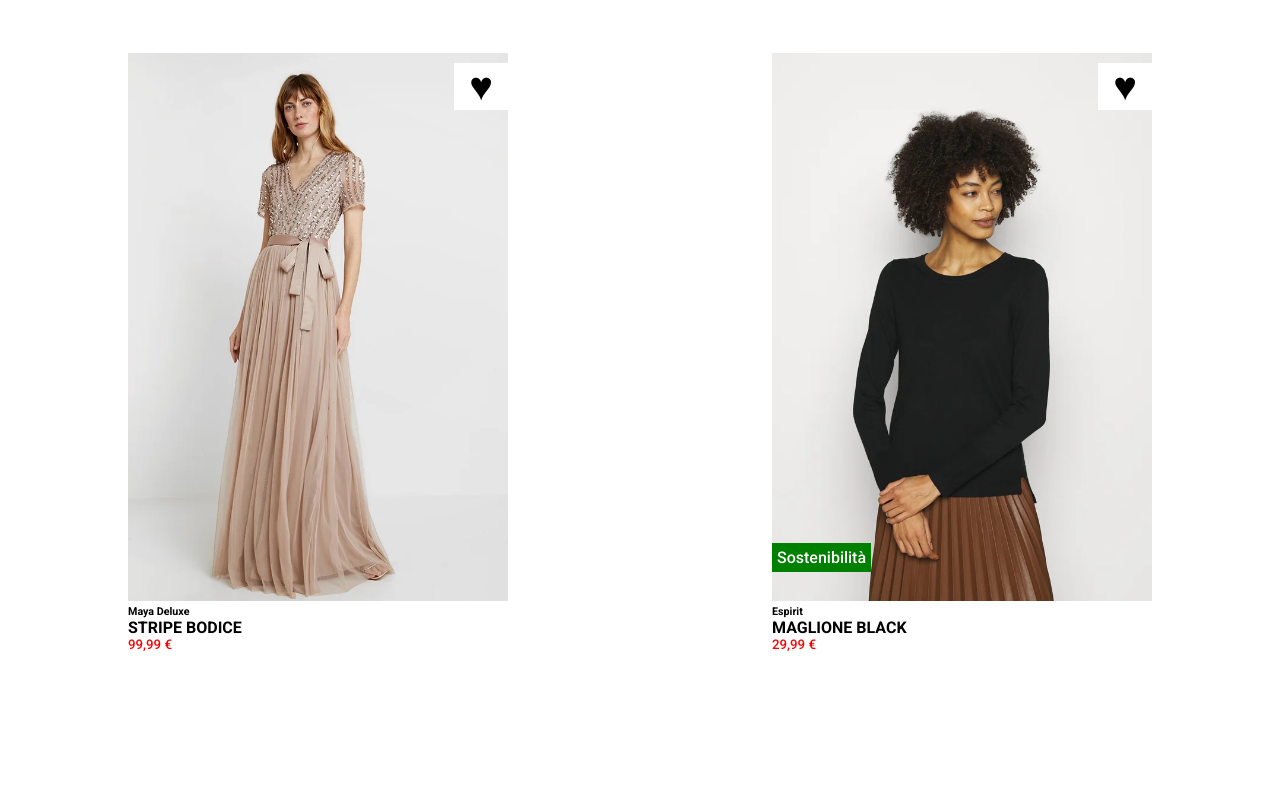
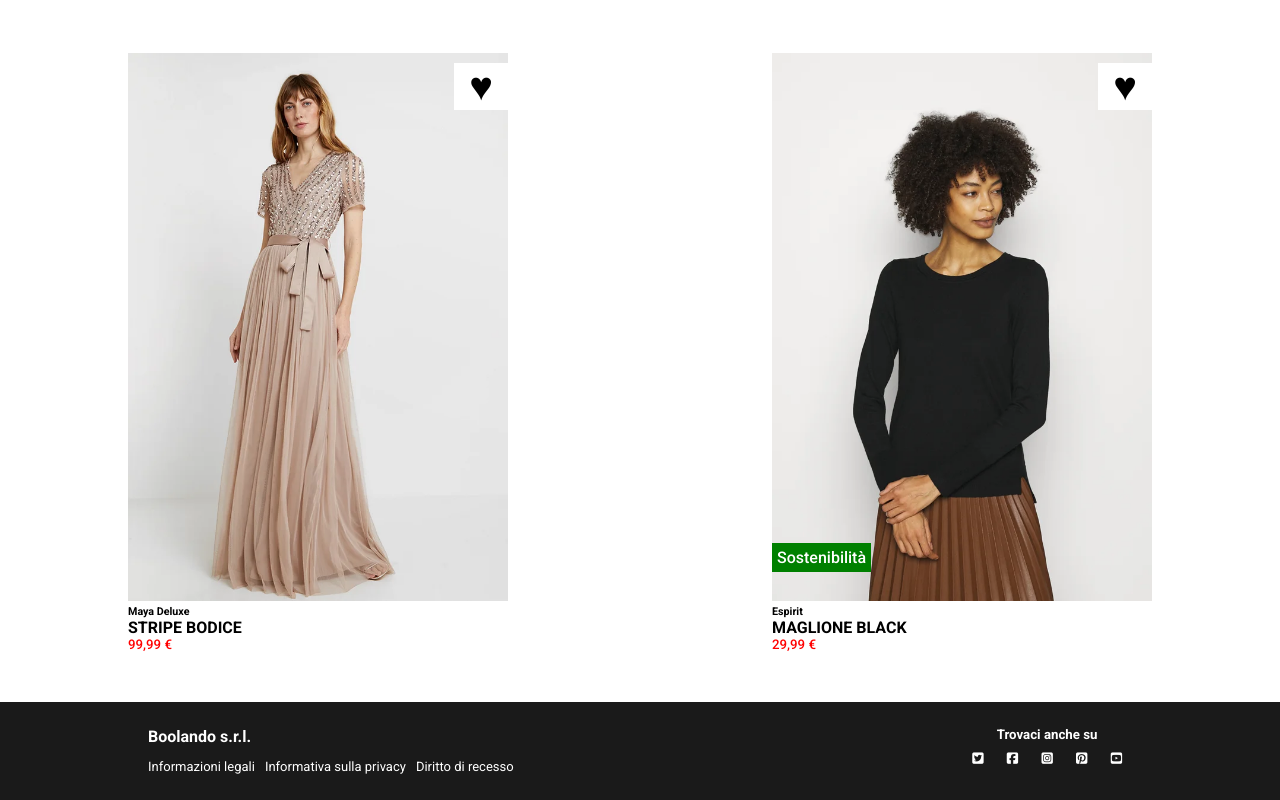
Before and after one commit to ginevrabotrugno/html-css-boolando, a plain HTML site: page index.html in a window 1280 px wide. Shown: the part 1457-2257 px from the top of the page. Before the commit the page ends 2109 px from the top, so only its background shows below. Drawn offline with Linux system fonts and the light colour scheme.

Commit message:
add footer

```diff
--- a/css/style.css
+++ b/css/style.css
@@ -121,3 +121,27 @@ main .container {
     color: black;
     padding-left: 5px;
 }
+
+/* regole footer */
+
+footer {
+    background-color: #1a1a1a;
+    color: #ffffff;
+    padding: 25px;
+    margin-top: 50px;
+}
+
+.credits ul {
+    display: flex;
+    gap: 10px;
+    margin-top: 10px;
+}
+
+footer a  {
+    color: #ffffff;
+    font-size: small;
+}
+
+.social {
+    text-align: center;
+}
--- a/index.html
+++ b/index.html
@@ -134,6 +134,44 @@
         </div>
     </main>
 
-    <footer></footer>
+    <footer>
+        <div class="container">
+            <div class="credits">
+                <h4>Boolando s.r.l.</h4>
+                <ul>
+                    <li>
+                        <a href="#">Informazioni legali</a>
+                    </li>
+                    <li>
+                        <a href="#">Informativa sulla privacy</a>
+                    </li>
+                    <li>
+                        <a href="#">Diritto di recesso</a>
+                    </li>
+                </ul>
+            </div>
+
+            <div class="social">
+                <h5>Trovaci anche su</h5>
+                <div class="icons">
+                    <a href="#">
+                        <i class="icon fa-brands fa-square-twitter"></i>
+                    </a>
+                    <a href="#">
+                        <i class="icon fa-brands fa-square-facebook"></i>
+                    </a>
+                    <a href="#">
+                        <i class="icon fa-brands fa-square-instagram"></i>
+                    </a>
+                    <a href="#">
+                        <i class="icon fa-brands fa-square-pinterest"></i>
+                    </a>
+                    <a href="#">
+                        <i class="icon fa-brands fa-square-youtube"></i>
+                    </a>
+                </div>
+            </div>
+        </div>
+    </footer>
 </body>
 </html>
```
